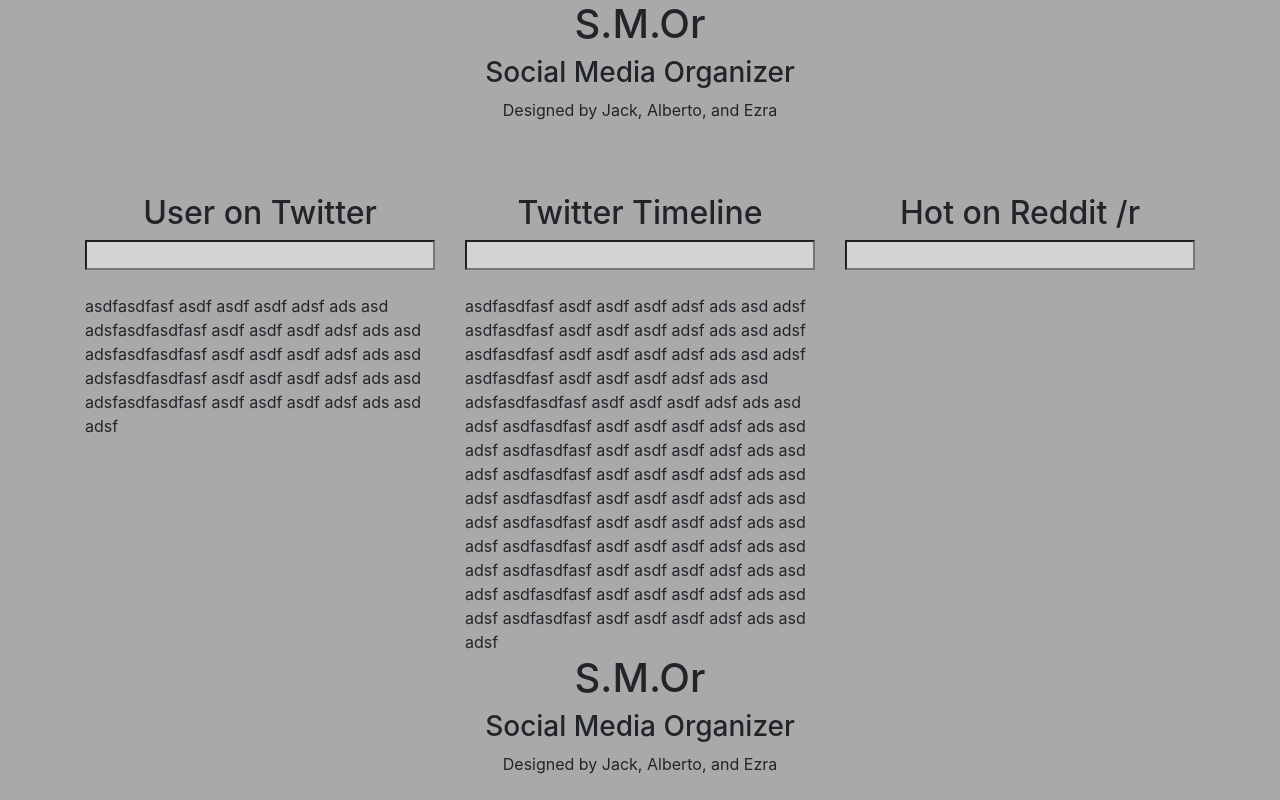
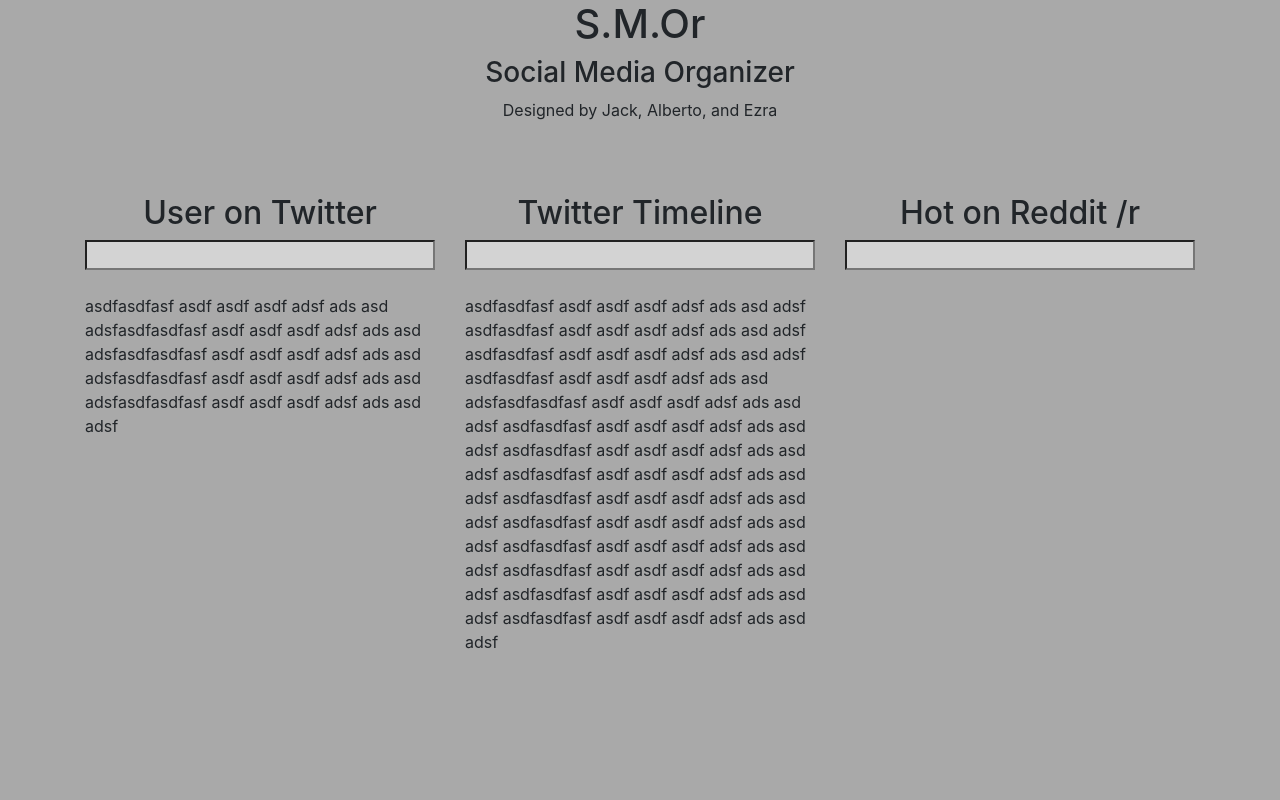
Before and after one commit to barberezra/final-project, a plain HTML site: page Wrapper 2/website.html in a window 1280 px wide. Shown: the top 800 px of the page. Drawn offline with nearby package versions, Linux system fonts and the light colour scheme.

Commit message:
Update website.html

```diff
--- a/Wrapper 2/website.html
+++ b/Wrapper 2/website.html
@@ -15,82 +15,7 @@
     <meta name="viewport" content="width=device-width, initial-scale=1, shrink-to-fit=no">
     <!-- Bootstrap CSS -->
     <link rel="stylesheet" href="https://stackpath.bootstrapcdn.com/bootstrap/4.1.3/css/bootstrap.min.css" integrity="sha384-MCw98/SFnGE8fJT3GXwEOngsV7Zt27NXFoaoApmYm81iuXoPkFOJwJ8ERdknLPMO" crossorigin="anonymous">
-</head><!DOCTYPE html>
-<html lang="en">
-
-<head>
-
-<script src="whichsubreddit.js"></script>
-<script src="Timeline.js"></script>
-<script src="UserOnTwitter.js"></script>
-
-<link rel="stylesheet" type="text/css" href="style.css">
-
- <script src="Reddit API/reddit.min.js"></script>
-    <!-- Required meta tags -->
-    <meta charset="utf-8">
-    <meta name="viewport" content="width=device-width, initial-scale=1, shrink-to-fit=no">
-    <!-- Bootstrap CSS -->
-    <link rel="stylesheet" href="https://stackpath.bootstrapcdn.com/bootstrap/4.1.3/css/bootstrap.min.css" integrity="sha384-MCw98/SFnGE8fJT3GXwEOngsV7Zt27NXFoaoApmYm81iuXoPkFOJwJ8ERdknLPMO" crossorigin="anonymous">
 </head>
-
-<body style="background-color:darkgray">
-<div style="text-align:center;">
-<h1>S.M.Or </h1>
-<h3> Social Media Organizer </h3>
-Designed by Jack, Alberto, and Ezra
-</div>
-<br><br><br>
-
-<div class="container">
-  <div class="row">
-
-
-	<div class="col">
-    	<h2> User on Twitter</h2>
-    	<input value="" id="" class="center-block" onchange="runUserOnTwitter(this.value)"size="30">
-   			 <br>
-    	asdfasdfasf asdf asdf asdf adsf ads asd adsfasdfasdfasf asdf asdf asdf adsf ads asd adsfasdfasdfasf asdf asdf asdf adsf ads asd adsfasdfasdfasf asdf asdf asdf adsf ads asd adsfasdfasdfasf asdf asdf asdf adsf ads asd adsf
-  		</div>
-
-
-
-  	<div class="col">
-    	<h2> Twitter Timeline</h2>
-    	<input value="" id=""class="center-block"  onchange="runTimeline(this.value)"size="30">
-    		<br>
-	    asdfasdfasf asdf asdf asdf adsf ads asd adsf
-	    asdfasdfasf asdf asdf asdf adsf ads asd adsf
-	    asdfasdfasf asdf asdf asdf adsf ads asd adsf
-	    asdfasdfasf asdf asdf asdf adsf ads asd adsfasdfasdfasf asdf asdf asdf adsf ads asd adsf
-	    asdfasdfasf asdf asdf asdf adsf ads asd adsf
-	    asdfasdfasf asdf asdf asdf adsf ads asd adsf
-	    asdfasdfasf asdf asdf asdf adsf ads asd adsf
-	    asdfasdfasf asdf asdf asdf adsf ads asd adsf
-	    asdfasdfasf asdf asdf asdf adsf ads asd adsf
-	    asdfasdfasf asdf asdf asdf adsf ads asd adsf
-	    asdfasdfasf asdf asdf asdf adsf ads asd adsf
-	    asdfasdfasf asdf asdf asdf adsf ads asd adsf
-	    asdfasdfasf asdf asdf asdf adsf ads asd adsf
-  	</div>
-
-
-  	<div class="col">
-   		<h2>  Hot on Reddit /r</h2>
-
-   		<input value="" class="center-block" id="typer" onchange="whichsubreddit(this.value)"size="30">
-   			<br>
-   			<br>
-   		 <div id="reload"> </div>
-    	</div> </div></div></div></div>
-
-</body>
-</html>
-
-
-
-
-
 
 <body style="background-color:darkgray">
 <div style="text-align:center;">
```
